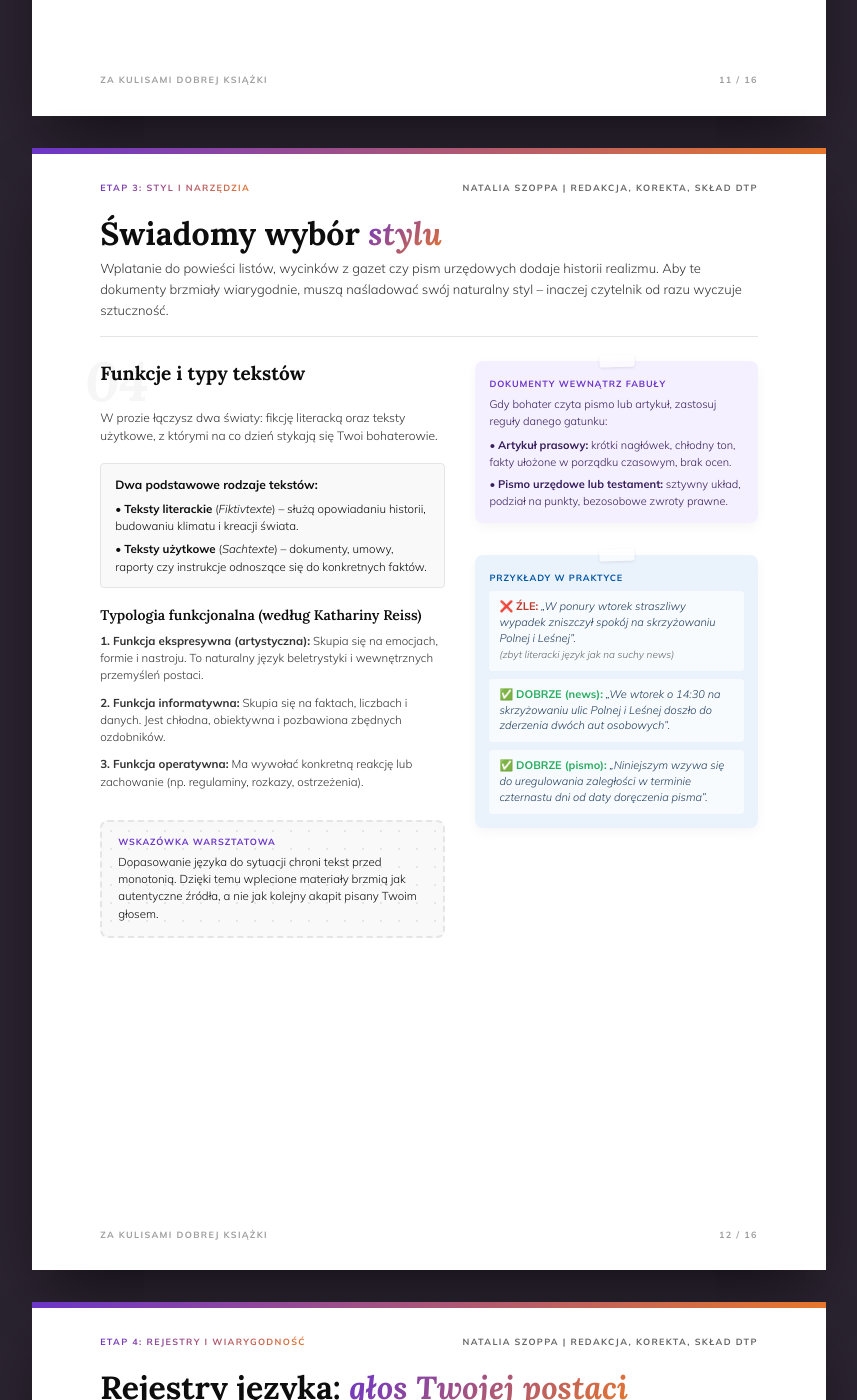
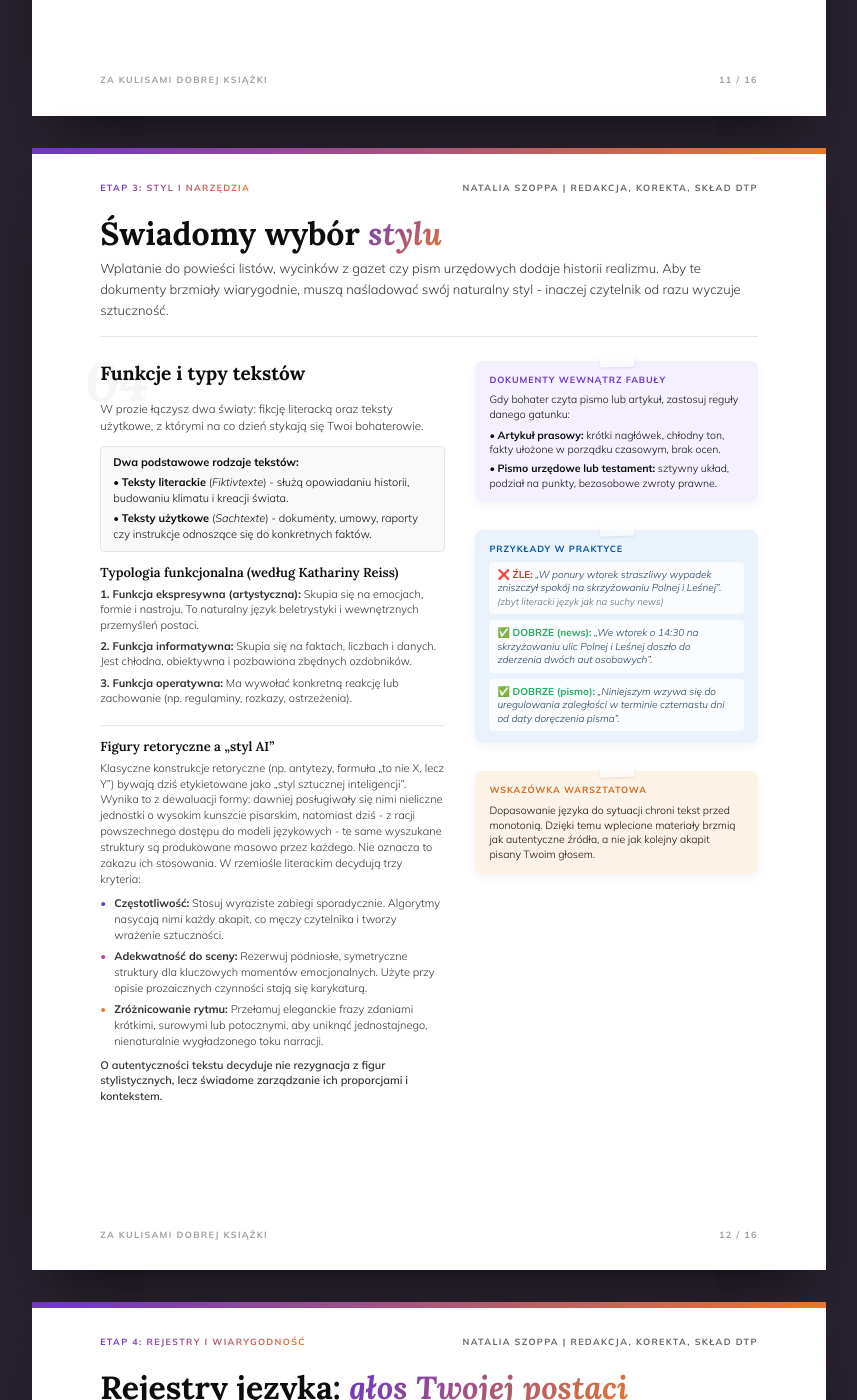
Before and after one commit to Bonnie00726/nataliaszoppa, a Jekyll site: the page arkusz językowy.html, which Jekyll copies as it is, in a window 1280 px wide and 1400 px high, scrolled down 12588 px. Shown: the whole window, without its empty margins (211-1068 px from the left). Built offline with Jekyll 4.4.1, drawn with Linux system fonts in a browser that asks for light colours; some of the changed text lies outside the part shown.

Commit message:
Update arkusz językowy.html

```diff
--- a/arkusz językowy.html
+++ b/arkusz językowy.html
@@ -796,50 +796,73 @@
   </div>
   <div class="runner bottom"><span>ZA KULISAMI DOBREJ KSIĄŻKI</span><span>11 / 16</span></div>
 </section>
-<!-- STRONA 12 ŚWIADOMY WYBÓR STYLU -->
+<!-- STRONA 12: ŚWIADOMY WYBÓR STYLU -->
 <section class="page" style="display: flex; flex-direction: column; height: 100%; min-height: 297mm;">
   <div class="runner top"><span class="grad-type">Etap 3: Styl i Narzędzia</span><span>Natalia Szoppa | Redakcja, korekta, skład DTP</span></div>
 
   <div class="section-opener">
     <h2 class="section-title">Świadomy wybór <em class="grad-type">stylu</em></h2>
-    <p class="body">Wplatanie do powieści listów, wycinków z gazet czy pism urzędowych dodaje historii realizmu. Aby te dokumenty brzmiały wiarygodnie, muszą naśladować swój naturalny styl – inaczej czytelnik od razu wyczuje sztuczność.</p>
+    <p class="body">Wplatanie do powieści listów, wycinków z gazet czy pism urzędowych dodaje historii realizmu. Aby te dokumenty brzmiały wiarygodnie, muszą naśladować swój naturalny styl - inaczej czytelnik od razu wyczuje sztuczność.</p>
   </div>
 
   <div class="q-row" style="flex-grow: 1;">
     <!-- LEWA KOLUMNA -->
     <div class="q-main">
 
-      <div class="q-header-area" style="margin-bottom: 24px;"><span class="qnum-bg" style="top: -15px;">04</span><h3 class="qtitle">Funkcje i typy tekstów</h3></div>
+      <div class="q-header-area" style="margin-bottom: 16px;"><span class="qnum-bg" style="top: -15px;">04</span><h3 class="qtitle">Funkcje i typy tekstów</h3></div>
 
-      <p style="font-size: 12px; margin-bottom: 18px; color: var(--ink-soft); line-height: 1.5;">W prozie łączysz dwa światy: fikcję literacką oraz teksty użytkowe, z którymi na co dzień stykają się Twoi bohaterowie.</p>
+      <p style="font-size: 11.5px; margin-bottom: 12px; color: var(--ink-soft); line-height: 1.45;">W prozie łączysz dwa światy: fikcję literacką oraz teksty użytkowe, z którymi na co dzień stykają się Twoi bohaterowie.</p>
 
       <!-- PODSTAWOWY PODZIAŁ -->
-      <div style="background: var(--paper-warm); border: 1px solid var(--paper-mid); border-radius: 4px; padding: 12px 14px; margin-bottom: 18px; font-size: 11.5px; line-height: 1.5;">
-        <strong style="color: var(--ink); display: block; margin-bottom: 6px; font-size: 12px;">Dwa podstawowe rodzaje tekstów:</strong>
-        <p style="margin: 0 0 6px 0;">• <strong>Teksty literackie</strong> (<em>Fiktivtexte</em>) – służą opowiadaniu historii, budowaniu klimatu i kreacji świata.</p>
-        <p style="margin: 0;">• <strong>Teksty użytkowe</strong> (<em>Sachtexte</em>) – dokumenty, umowy, raporty czy instrukcje odnoszące się do konkretnych faktów.</p>
+      <div style="background: var(--paper-warm); border: 1px solid var(--paper-mid); border-radius: 4px; padding: 8px 12px; margin-bottom: 12px; font-size: 11px; line-height: 1.45;">
+        <strong style="color: var(--ink); display: block; margin-bottom: 4px;">Dwa podstawowe rodzaje tekstów:</strong>
+        <p style="margin: 0 0 4px 0;">• <strong>Teksty literackie</strong> (<em>Fiktivtexte</em>) - służą opowiadaniu historii, budowaniu klimatu i kreacji świata.</p>
+        <p style="margin: 0;">• <strong>Teksty użytkowe</strong> (<em>Sachtexte</em>) - dokumenty, umowy, raporty czy instrukcje odnoszące się do konkretnych faktów.</p>
       </div>
 
       <!-- TYPOLOGIA REISS -->
-      <div style="margin-bottom: 18px;">
-        <h4 style="font-family: var(--serif); color: var(--ink); font-size: 14px; margin-bottom: 8px; margin-top: 0;">Typologia funkcjonalna (według Kathariny Reiss)</h4>
+      <div style="margin-bottom: 14px;">
+        <h4 style="font-family: var(--serif); color: var(--ink); font-size: 13px; margin-bottom: 6px; margin-top: 0;">Typologia funkcjonalna (według Kathariny Reiss)</h4>
 
-        <p style="margin-bottom: 10px; font-size: 11.5px; line-height: 1.5; color: var(--ink-soft);">
+        <p style="margin-bottom: 6px; font-size: 11px; line-height: 1.4; color: var(--ink-soft);">
           <strong>1. Funkcja ekspresywna (artystyczna):</strong> Skupia się na emocjach, formie i nastroju. To naturalny język beletrystyki i wewnętrznych przemyśleń postaci.
         </p>
 
-        <p style="margin-bottom: 10px; font-size: 11.5px; line-height: 1.5; color: var(--ink-soft);">
+        <p style="margin-bottom: 6px; font-size: 11px; line-height: 1.4; color: var(--ink-soft);">
           <strong>2. Funkcja informatywna:</strong> Skupia się na faktach, liczbach i danych. Jest chłodna, obiektywna i pozbawiona zbędnych ozdobników.
         </p>
 
-        <p style="margin-bottom: 0; font-size: 11.5px; line-height: 1.5; color: var(--ink-soft);">
+        <p style="margin-bottom: 0; font-size: 11px; line-height: 1.4; color: var(--ink-soft);">
           <strong>3. Funkcja operatywna:</strong> Ma wywołać konkretną reakcję lub zachowanie (np. regulaminy, rozkazy, ostrzeżenia).
         </p>
       </div>
 
-      <div class="dot-grid-box short" style="min-height: auto; padding: 14px 16px; border-color: var(--paper-mid); background-color: var(--paper-warm); margin-top: 12px;">
-        <span class="box-title" style="color: var(--grad-start); font-size: 9px; margin-bottom: 6px; display: block;">Wskazówka warsztatowa</span>
-        <p style="font-size: 11.5px; color: var(--ink); margin: 0; line-height: 1.5;">Dopasowanie języka do sytuacji chroni tekst przed monotonią. Dzięki temu wplecione materiały brzmią jak autentyczne źródła, a nie jak kolejny akapit pisany Twoim głosem.</p>
+      <!-- FIGURY RETORYCZNE A STYL AI -->
+      <div style="border-top: 1px solid var(--paper-mid); padding-top: 12px; margin-top: 4px;">
+        <h4 style="font-family: var(--serif); color: var(--ink); font-size: 13px; margin-bottom: 6px; margin-top: 0;">Figury retoryczne a „styl AI”</h4>
+
+        <p style="margin-bottom: 8px; font-size: 11px; line-height: 1.45; color: var(--ink-soft);">
+          Klasyczne konstrukcje retoryczne (np. antytezy, formuła „to nie X, lecz Y”) bywają dziś etykietowane jako „styl sztucznej inteligencji”. Wynika to z dewaluacji formy: dawniej posługiwały się nimi nieliczne jednostki o wysokim kunszcie pisarskim, natomiast dziś - z racji powszechnego dostępu do modeli językowych - te same wyszukane struktury są produkowane masowo przez każdego. Nie oznacza to zakazu ich stosowania. W rzemiośle literackim decydują trzy kryteria:
+        </p>
+
+        <ul style="list-style: none; padding: 0; margin: 0 0 8px 0; font-size: 11px; line-height: 1.45; color: var(--ink-soft);">
+          <li style="margin-bottom: 5px; position: relative; padding-left: 14px;">
+            <span style="position: absolute; left: 0; color: var(--grad-start); font-weight: bold;">•</span>
+            <strong>Częstotliwość:</strong> Stosuj wyraziste zabiegi sporadycznie. Algorytmy nasycają nimi każdy akapit, co męczy czytelnika i tworzy wrażenie sztuczności.
+          </li>
+          <li style="margin-bottom: 5px; position: relative; padding-left: 14px;">
+            <span style="position: absolute; left: 0; color: var(--grad-mid); font-weight: bold;">•</span>
+            <strong>Adekwatność do sceny:</strong> Rezerwuj podniosłe, symetryczne struktury dla kluczowych momentów emocjonalnych. Użyte przy opisie prozaicznych czynności stają się karykaturą.
+          </li>
+          <li style="margin-bottom: 0; position: relative; padding-left: 14px;">
+            <span style="position: absolute; left: 0; color: var(--grad-end); font-weight: bold;">•</span>
+            <strong>Zróżnicowanie rytmu:</strong> Przełamuj eleganckie frazy zdaniami krótkimi, surowymi lub potocznymi, aby uniknąć jednostajnego, nienaturalnie wygładzonego toku narracji.
+          </li>
+        </ul>
+
+        <p style="margin-bottom: 0; font-size: 11px; line-height: 1.45; color: var(--ink-soft); font-weight: 600;">
+          O autentyczności tekstu decyduje nie rezygnacja z figur stylistycznych, lecz świadome zarządzanie ich proporcjami i kontekstem.
+        </p>
       </div>
 
     </div>
@@ -848,29 +871,35 @@
     <div class="q-sidebar" style="padding-top: 0;">
 
       <!-- BOX PRAKTYKA -->
-      <div class="box box-purple" style="margin-bottom: 16px;">
+      <div class="box box-purple" style="margin-bottom: 12px; padding: 12px 14px;">
         <span class="box-title">Dokumenty wewnątrz fabuły</span>
-        <p style="margin-bottom: 8px;">Gdy bohater czyta pismo lub artykuł, zastosuj reguły danego gatunku:</p>
-        <p style="margin-bottom: 6px;">• <strong>Artykuł prasowy:</strong> krótki nagłówek, chłodny ton, fakty ułożone w porządku czasowym, brak ocen.</p>
-        <p style="margin-bottom: 0;">• <strong>Pismo urzędowe lub testament:</strong> sztywny układ, podział na punkty, bezosobowe zwroty prawne.</p>
+        <p style="font-size: 10.5px; line-height: 1.4; margin: 0 0 6px 0; color: var(--ink);">Gdy bohater czyta pismo lub artykuł, zastosuj reguły danego gatunku:</p>
+        <p style="font-size: 10.5px; line-height: 1.4; margin: 0 0 4px 0; color: var(--ink);">• <strong>Artykuł prasowy:</strong> krótki nagłówek, chłodny ton, fakty ułożone w porządku czasowym, brak ocen.</p>
+        <p style="font-size: 10.5px; line-height: 1.4; margin: 0; color: var(--ink);">• <strong>Pismo urzędowe lub testament:</strong> sztywny układ, podział na punkty, bezosobowe zwroty prawne.</p>
       </div>
 
       <!-- BOX PRZYKŁADY -->
-      <div class="box box-blue">
+      <div class="box box-blue" style="margin-bottom: 12px; padding: 12px 14px;">
         <span class="box-title">Przykłady w praktyce</span>
 
-        <div style="background: rgba(255, 255, 255, 0.7); padding: 8px 10px; border-radius: 4px; margin-bottom: 8px; font-size: 11px; line-height: 1.45;">
+        <div style="background: rgba(255, 255, 255, 0.75); padding: 6px 8px; border-radius: 4px; margin-bottom: 6px; font-size: 10px; line-height: 1.35;">
           <span style="color: #c0392b; font-weight: bold;">❌ ŹLE:</span> <em>„W ponury wtorek straszliwy wypadek zniszczył spokój na skrzyżowaniu Polnej i Leśnej”.</em><br>
-          <span style="color: var(--ink-muted); font-size: 10px; font-style: italic;">(zbyt literacki język jak na suchy news)</span>
+          <span style="color: var(--ink-muted); font-size: 9.5px; font-style: italic;">(zbyt literacki język jak na suchy news)</span>
         </div>
 
-        <div style="background: rgba(255, 255, 255, 0.7); padding: 8px 10px; border-radius: 4px; margin-bottom: 8px; font-size: 11px; line-height: 1.45;">
+        <div style="background: rgba(255, 255, 255, 0.75); padding: 6px 8px; border-radius: 4px; margin-bottom: 6px; font-size: 10px; line-height: 1.35;">
           <span style="color: #27ae60; font-weight: bold;">✅ DOBRZE (news):</span> <em>„We wtorek o 14:30 na skrzyżowaniu ulic Polnej i Leśnej doszło do zderzenia dwóch aut osobowych”.</em>
         </div>
 
-        <div style="background: rgba(255, 255, 255, 0.7); padding: 8px 10px; border-radius: 4px; font-size: 11px; line-height: 1.45;">
+        <div style="background: rgba(255, 255, 255, 0.75); padding: 6px 8px; border-radius: 4px; font-size: 10px; line-height: 1.35;">
           <span style="color: #27ae60; font-weight: bold;">✅ DOBRZE (pismo):</span> <em>„Niniejszym wzywa się do uregulowania zaległości w terminie czternastu dni od daty doręczenia pisma”.</em>
         </div>
+      </div>
+
+      <!-- BOX POMARAŃCZOWY: WSKAZÓWKA WARSZTATOWA -->
+      <div class="box box-orange" style="padding: 12px 14px;">
+        <span class="box-title">Wskazówka warsztatowa</span>
+        <p style="font-size: 10.5px; line-height: 1.4; margin: 0; color: var(--ink);">Dopasowanie języka do sytuacji chroni tekst przed monotonią. Dzięki temu wplecione materiały brzmią jak autentyczne źródła, a nie jak kolejny akapit pisany Twoim głosem.</p>
       </div>
 
     </div>
@@ -986,7 +1015,7 @@
         <h4 style="font-family: var(--serif); color: var(--ink); font-size: 14px; margin-bottom: 4px; margin-top: 0;">Głos 1: Troskliwa, gawędziarska starsza pani</h4>
         <p style="font-size: 11px; color: var(--ink-muted); margin-bottom: 6px;">Profil: Potrzebująca kontaktu, dłuższe zdania, gęsta oprawa emocjonalna.</p>
         <div style="background: var(--paper-warm); padding: 12px 14px; border-left: 3px solid var(--grad-start); font-style: italic; font-size: 12px; color: var(--ink-soft); border-radius: 0 4px 4px 0; line-height: 1.5;">
-          „A wie pan, panie władzo... ja to akurat w oknie stałam, bo serce mnie coś dzisiaj od rana uciska i zasnąć nie mogłam. Patrzę, a ten czerwony samochód tak strasznie pędzi! Aż mi tchu zabrakło, bo przecież tam na przejściu dzieci do szkoły chodzą... Ojej, oby tylko nikomu nic poważnego się nie stało”.
+          A wie pan, panie władzo... ja to akurat w oknie stałam, bo serce mnie coś dzisiaj od rana uciska i zasnąć nie mogłam. Patrzę, a ten czerwony samochód tak strasznie pędzi! Aż mi tchu zabrakło, bo przecież tam na przejściu dzieci do szkoły chodzą... Ojej, oby tylko nikomu nic poważnego się nie stało.
         </div>
       </div>
 
@@ -995,7 +1024,7 @@
         <h4 style="font-family: var(--serif); color: var(--ink); font-size: 14px; margin-bottom: 4px; margin-top: 0;">Głos 2: Dystyngowany starszy pan</h4>
         <p style="font-size: 11px; color: var(--ink-muted); margin-bottom: 6px;">Profil: Z „dobrego domu”, dba o czystość języka, wysoki rejestr, precyzja, dystans.</p>
         <div style="background: var(--paper-warm); padding: 12px 14px; border-left: 3px solid var(--grad-mid); font-style: italic; font-size: 12px; color: var(--ink-soft); border-radius: 0 4px 4px 0; line-height: 1.5;">
-          „Byłem bezpośrednim świadkiem tego niefortunnego zdarzenia. Pojazd marki Audi poruszał się z prędkością ewidentnie przekraczającą dozwolone limity. Kierujący stracił panowanie nad kierownicą w momencie manewru wymijania. Czy wymóg złożenia przeze mnie formalnych zeznań jest natychmiastowy?”
+          Byłem bezpośrednim świadkiem tego niefortunnego zdarzenia. Pojazd marki Audi poruszał się z prędkością ewidentnie przekraczającą dozwolone limity. Kierujący stracił panowanie nad kierownicą w momencie manewru wymijania. Czy wymóg złożenia przeze mnie formalnych zeznań jest natychmiastowy?
         </div>
       </div>
 
@@ -1004,7 +1033,7 @@
         <h4 style="font-family: var(--serif); color: var(--ink); font-size: 14px; margin-bottom: 4px; margin-top: 0;">Głos 3: Młody chłopak z osiedla</h4>
         <p style="font-size: 11px; color: var(--ink-muted); margin-bottom: 6px;">Profil: Nastolatek, język potoczny, slang, krótkie skróty myślowe, dynamika.</p>
         <div style="background: var(--paper-warm); padding: 12px 14px; border-left: 3px solid var(--grad-end); font-style: italic; font-size: 12px; color: var(--ink-soft); border-radius: 0 4px 4px 0; line-height: 1.5;">
-          „No stoję se z ziomkiem pod żabką, nie? I nagle słyszę normalnie pisk opon, dym z kół i chust... walnął w barierki aż miło. Typ na pewniaku leciał ze sto pięćdziesiąt. Masakra jakaś, typie, auto skasowane do kasacji.”
+          No stoję se z ziomkiem pod żabką, nie? I nagle słyszę normalnie pisk opon, dym z kół i chust... walnął w barierki aż miło. Typ na pewniaku leciał ze sto pięćdziesiąt. Masakra jakaś, typie, auto skasowane do kasacji.
         </div>
       </div>
 
```
